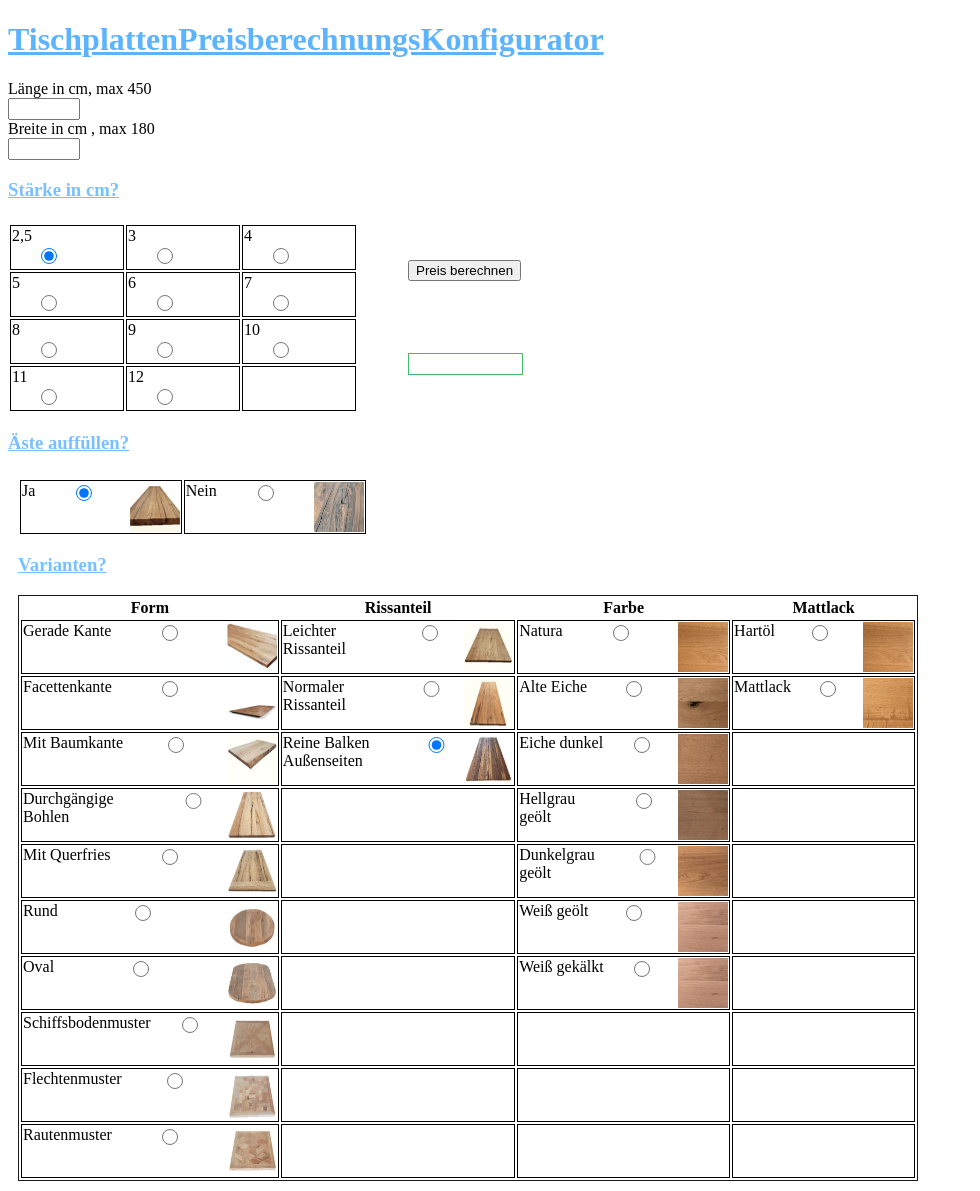
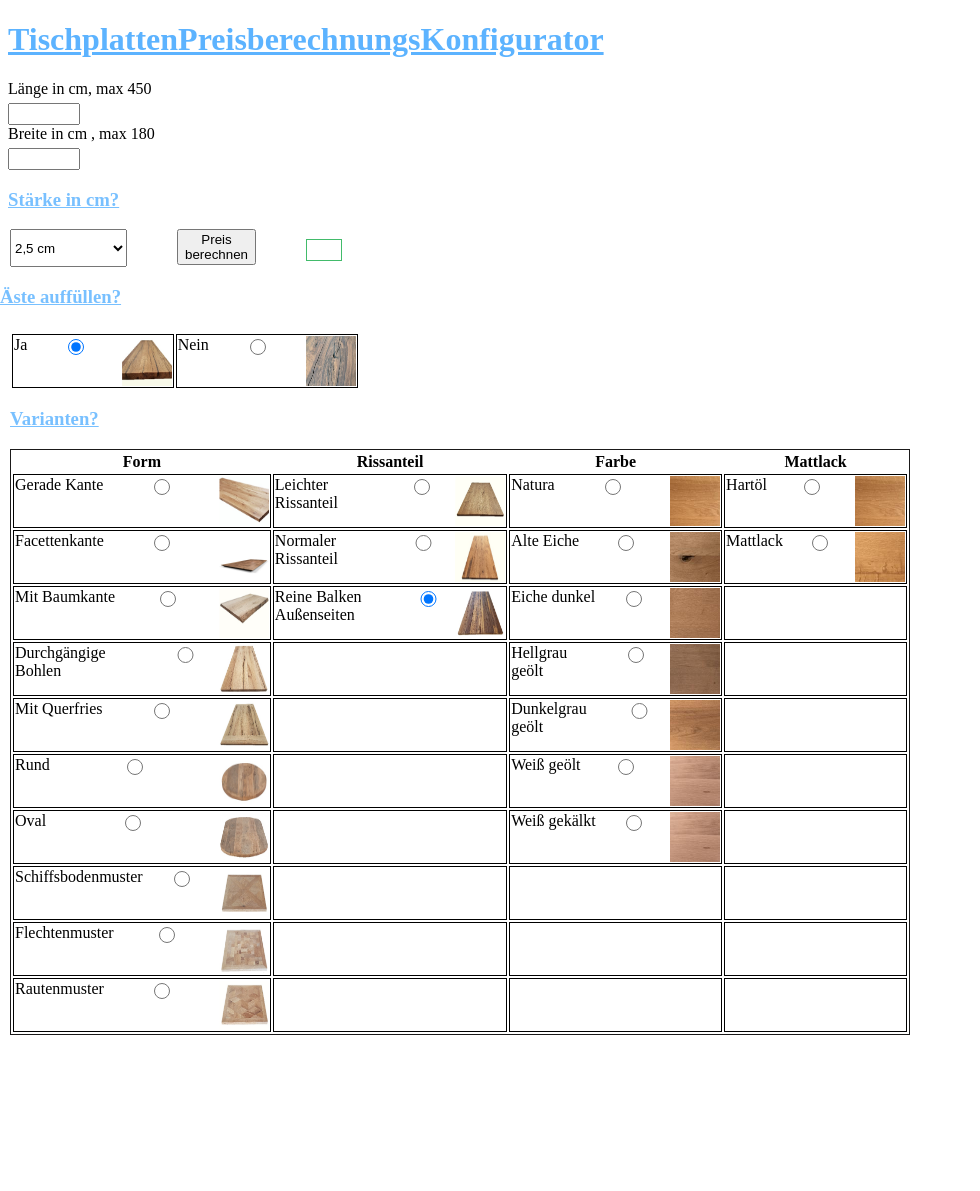
Before and after one commit to MatthiasZw/JavaScript, a PHP site: page / in a window 1280 px wide. Shown: the whole page, without its empty margins (0-980 px from the left). After the commit the page ends 1035 px from the top, so only its background shows below. Run offline with PHP 8.4, Linux system fonts and the light colour scheme; some libraries are stand-ins or nearby versions.

Commit message:
Tischplatte fettich mit Array und fancy

```diff
--- a/tischplattenkonf/css/tisch.css
+++ b/tischplattenkonf/css/tisch.css
@@ -2,24 +2,29 @@
     display: flex;
     flex-direction: column;
    /*  border: 1px solid rgb(247, 182, 41); */
-}#wrap2 {
+}
 
+#wrap2 {
     display: flex;
     flex-direction: column;
+    margin-left: -8px;
    /*  border: 1px solid rgb(58, 247, 41); */
 }
+
 input{
     width: 4rem;
     height: 1rem;
 }
+
 table{
     width: 350px;
 }
+
 td {
     text-align: left;
     border: 1px solid rgb(0, 0, 0);
+}
 
-}
 #variant{
     width: 900px;
     border: 1px solid rgb(27, 26, 26);
@@ -28,7 +33,6 @@ td {
 #variant  td{
    text-align: left;
     border: 1px solid rgb(0, 0, 0);
-
 }
 
 h1{
@@ -45,8 +49,7 @@ h3{
     display: flex;
     /* border: 1px solid rgb(151, 43, 43); */
     align-content: flex-start;
-
-
+    margin-left: 10px;
 }
 
 #main2{
@@ -55,15 +58,22 @@ h3{
     flex-direction: column;
    /*  border: 1px solid  rgb(151, 43, 43); */
 }
+
 #int{
    /*  border: 1px solid blue; */
+   height: 100%;
     display: flex;
-    flex-direction:column;
+    flex-direction:row;
     justify-content: space-around;
     align-content: flex-end;
+    margin: 0px 10px 2px 50px;
+}
 
-    margin: 5px 10px 2px 50px;
+button{
+    height: 100%;
+    width: 100%;
 }
+
 
 
 #aus{
@@ -71,9 +81,10 @@ h3{
     width: 100%;
     height: 20px;
     border: 1px solid rgb(66, 187, 107);
+    margin-left: 50px;
+    margin-top: 10px;
+}
 
-
-}
 #test{
     display: flex;
 }
@@ -93,5 +104,8 @@ img:hover {
 label{
     display: flex;
     justify-content: space-between;
+}
 
+#la, #br{
+    margin-top: 5px;
 }
--- a/tischplattenkonf/index.html
+++ b/tischplattenkonf/index.html
@@ -24,68 +24,24 @@
 <div id="wrap2">
 
                 <div id="main">
-                    <table>
 
-                        <th></th>
-                        <tr>
-                            <td>
-                                 <label for="staerke">2,5</label>
-                                 <input type="radio" name="staerke"  value="0" checked >
-                            </td>
-                            <td>
-                                 <label for="staerke">3</label>
-                                 <input type="radio" name="staerke" value="1">
-                            </td>
-                             <td>
-                                 <label for="staerke">4</label>
-                                 <input type="radio" name="staerke" value="2">
-                            </td>
-                        </tr>
-                        <tr>
-                            <td>
-                                 <label for="staerke">5</label>
-                                 <input type="radio" name="staerke" value="3">
-                            </td>
-                            <td>
-                                 <label for="staerke">6</label>
-                                 <input type="radio" name="staerke" value="4">
-                            </td>
-                            <td>
-                                 <label for="staerke">7</label>
-                                 <input type="radio" name="staerke" value="5">
-                            </td>
-                        </tr>
-                        <tr>
-                            <td>
-                                 <label for="staerke">8</label>
-                                 <input type="radio" name="staerke" value="6">
-                            </td>
-                            <td>
-                                 <label for="staerke">9</label>
-                                 <input type="radio" name="staerke" value="7">
-                            </td>
-                            <td>
-                                 <label for="staerke">10</label>
-                                 <input type="radio" name="staerke" value="8">
-                            </td>
-                        </tr>
-                        <tr>
-                            <td>
-                                 <label for="staerke">11</label>
-                                 <input type="radio" name="staerke" value="9">
-                            </td>
-                            <td>
-                                 <label for="staerke">12</label>
-                                 <input type="radio" name="staerke" value="10">
-                            </td>
-                            <td>
 
-                            </td>
-                        </tr>
-
-                    </table>
+                    <select name="staerke">
+                        <option value="">Bitte auswählen</option>
+                        <option value="0" selected>2,5 cm</option>
+                        <option value="1">3 cm</option>
+                        <option value="2">4 cm</option>
+                        <option value="3">5 cm</option>
+                        <option value="4">6 cm</option>
+                        <option value="5">7 cm</option>
+                        <option value="6">8 cm</option>
+                        <option value="7">9 cm</option>
+                        <option value="8">10 cm</option>
+                        <option value="9">11 cm</option>
+                        <option value="10">12 cm</option>
+                    </select>
                     <div id="int">
-                        <div><button type="submit" id="cal"> Preis berechnen</button></div>
+                        <div id="b"><button type="submit" id="cal"> Preis berechnen</button></div>
                         <div id="aus">
 
                         </div>
--- a/tischplattenkonf/js/tisch.js
+++ b/tischplattenkonf/js/tisch.js
@@ -21,7 +21,7 @@ $(document).ready(function(){
                 m3= m3 + 71.40;
                 }
 
-            let st = $('input[name="staerke"]:checked').val();
+            let st = $('select').val();
 
             switch (st)
                {
```
Also changed, not shown: tischplattenkonf/js/test.html (added, +16 -0 lines).
